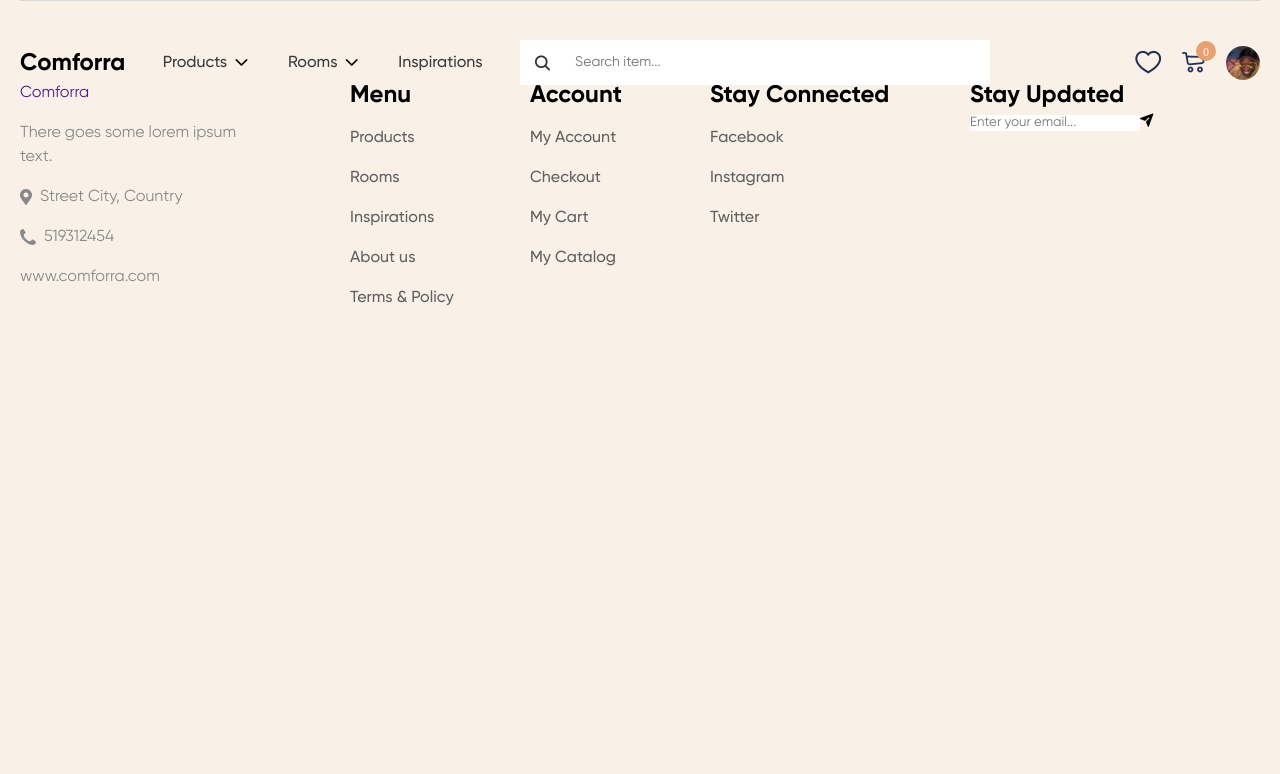
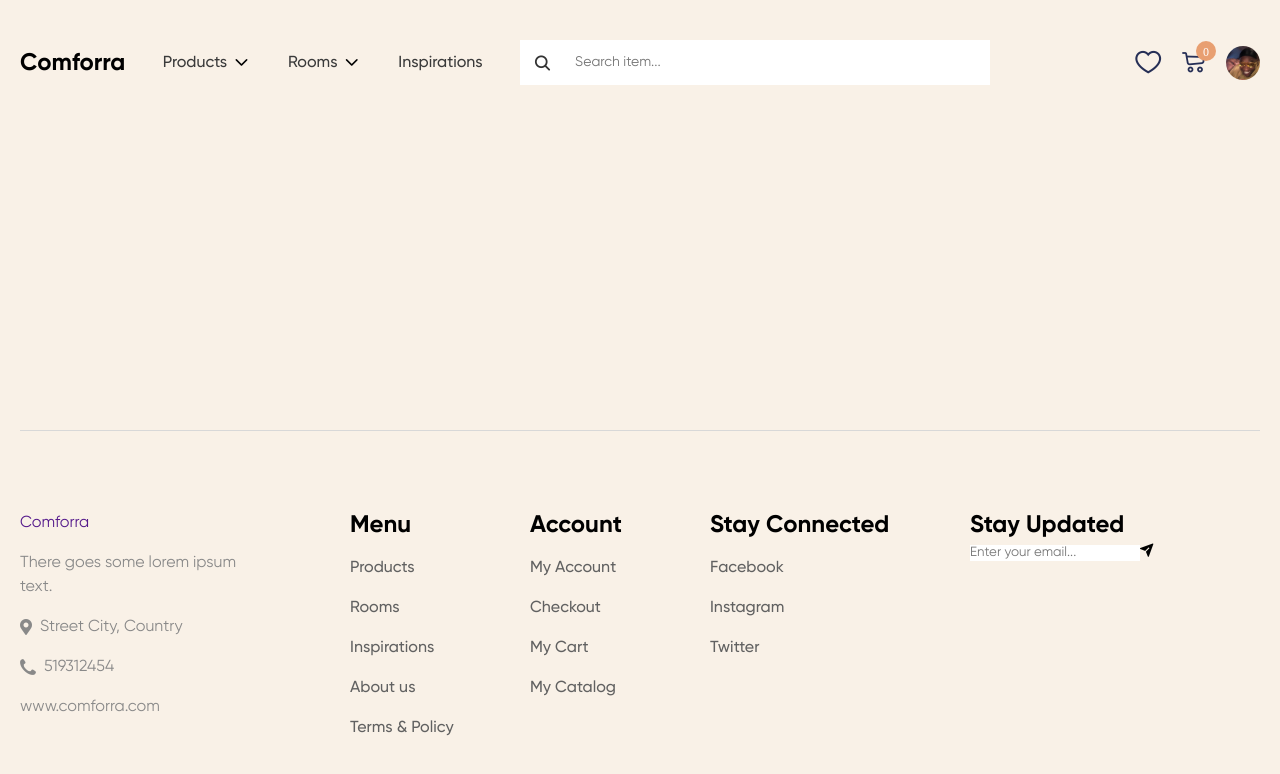
Before and after one commit to jugurj/comforra-furniture-shop, a Vue app: page / in a window 1280 px wide. Shown: the top 774 px of the page. Built offline with nearby package versions, Linux system fonts and the light colour scheme.

Commit message:
Fixed some global styles and main page content wrappers to stick footer to the bottom of the page.

```diff
--- a/src/App.vue
+++ b/src/App.vue
@@ -1,6 +1,9 @@
 <template>
-  <TheHeader />
-  <TheFooter />
+  <div class="wrapper">
+    <TheHeader />
+    <div class="page"></div>
+    <TheFooter />
+  </div>
 </template>
 
 <script>
--- a/src/assets/styles/styles.scss
+++ b/src/assets/styles/styles.scss
@@ -21,7 +21,7 @@ $md4: 479.98;
 @import "ui";
 
 body {
-	background-color: #F9F1E7;
+  background-color: #f9f1e7;
   color: $baseColor;
   font-size: $fontSize + px;
   &._lock {
@@ -31,7 +31,7 @@ body {
 
 .wrapper {
   width: 100%;
-	min-height: 100%;
+  min-height: 100vh;
   overflow: hidden;
   display: flex;
   flex-direction: column;
```
Lines whose indentation alone changed are shown as unchanged.
